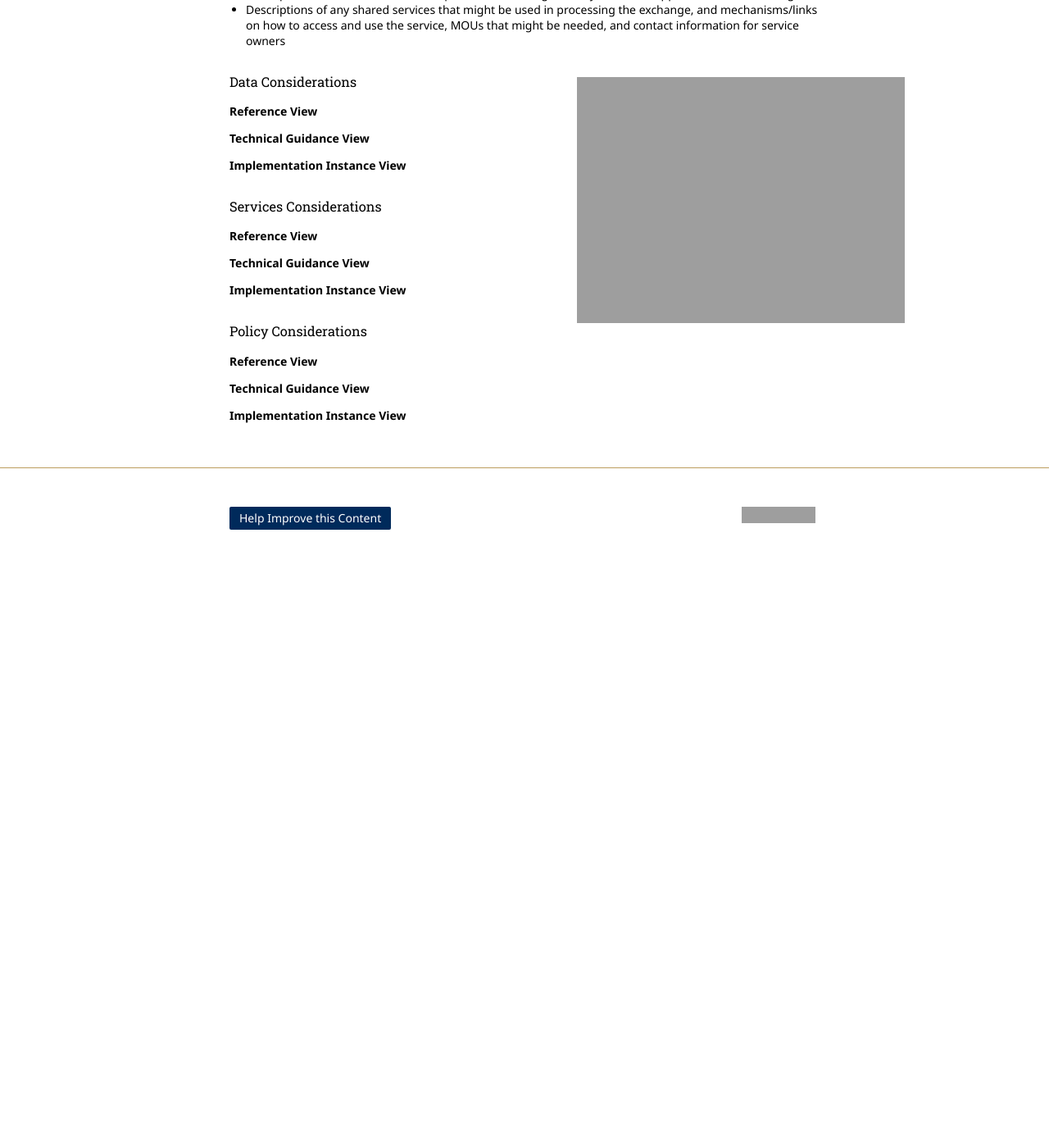
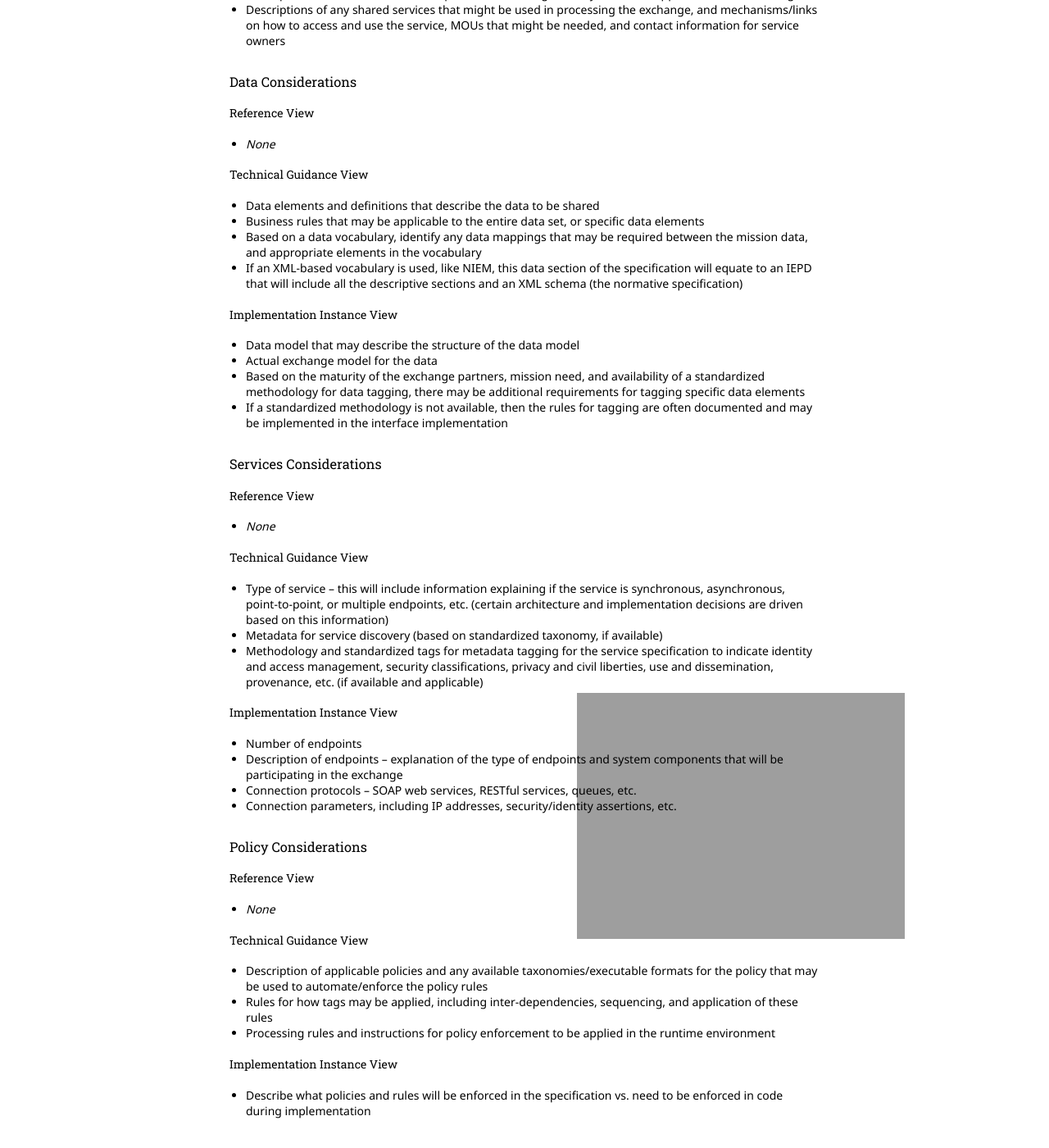
Before and after one commit to Project-Interoperability/project-interoperability.github.io, a Jekyll site: the page built from common-profile.md, in a window 1280 px wide and 1400 px high, scrolled down 2548 px. Shown: the whole window at 82% size. Built offline with Jekyll 4.4.1, drawn with Linux system fonts in a browser that asks for light colours; nearby versions of some CDN libraries; before the commit the page ends 3236 px from its top, so only the background shows below that; grey boxes are pictures that could not be loaded.

Commit message:
Update common-profile.md

```diff
--- a/common-profile.md
+++ b/common-profile.md
@@ -73,24 +73,55 @@ The content for these components are highly tailored based on the mission use ca
 
 ### Data Considerations
 
-**Reference View**
+#### Reference View
 
-**Technical Guidance View**
+* _None_
 
-**Implementation Instance View**
+#### Technical Guidance View
+
+* Data elements and definitions that describe the data to be shared
+* Business rules that may be applicable to the entire data set, or specific data elements
+* Based on a data vocabulary, identify any data mappings that may be required between the mission data, and appropriate elements in the vocabulary
+* If an XML-based vocabulary is used, like NIEM, this data section of the specification will equate to an IEPD that will include all the descriptive sections and an XML schema (the normative specification)
+
+#### Implementation Instance View
+
+* Data model that may describe the structure of the data model
+* Actual exchange model for the data
+* Based on the maturity of the exchange partners, mission need, and availability of a standardized methodology for data tagging, there may be additional requirements for tagging specific data elements
+* If a standardized methodology is not available, then the rules for tagging are often documented and may be implemented in the interface implementation
 
 ### Services Considerations
 
-**Reference View**
+#### Reference View
 
-**Technical Guidance View**
+* _None_
 
-**Implementation Instance View**
+#### Technical Guidance View
+
+* Type of service – this will include information explaining if the service is synchronous, asynchronous, point-to-point, or multiple endpoints, etc. (certain architecture and implementation decisions are driven based on this information)
+* Metadata for service discovery (based on standardized taxonomy, if available)
+* Methodology and standardized tags for metadata tagging for the service specification to indicate identity and access management, security classifications, privacy and civil liberties, use and dissemination, provenance, etc. (if available and applicable)
+
+#### Implementation Instance View
+
+* Number of endpoints
+* Description of endpoints – explanation of the type of endpoints and system components that will be participating in the exchange
+* Connection protocols – SOAP web services, RESTful services, queues, etc.
+* Connection parameters, including IP addresses, security/identity assertions, etc.
 
 ### Policy Considerations
 
-**Reference View**
+#### Reference View
 
-**Technical Guidance View**
+* _None_
 
-**Implementation Instance View**
+#### Technical Guidance View
+
+* Description of applicable policies and any available taxonomies/executable formats for the policy that may be used to automate/enforce the policy rules
+* Rules for how tags may be applied, including inter-dependencies, sequencing, and application of these rules
+* Processing rules and instructions for policy enforcement to be applied in the runtime environment
+
+#### Implementation Instance View
+
+* Describe what policies and rules will be enforced in the specification vs. need to be enforced in code during implementation
```
